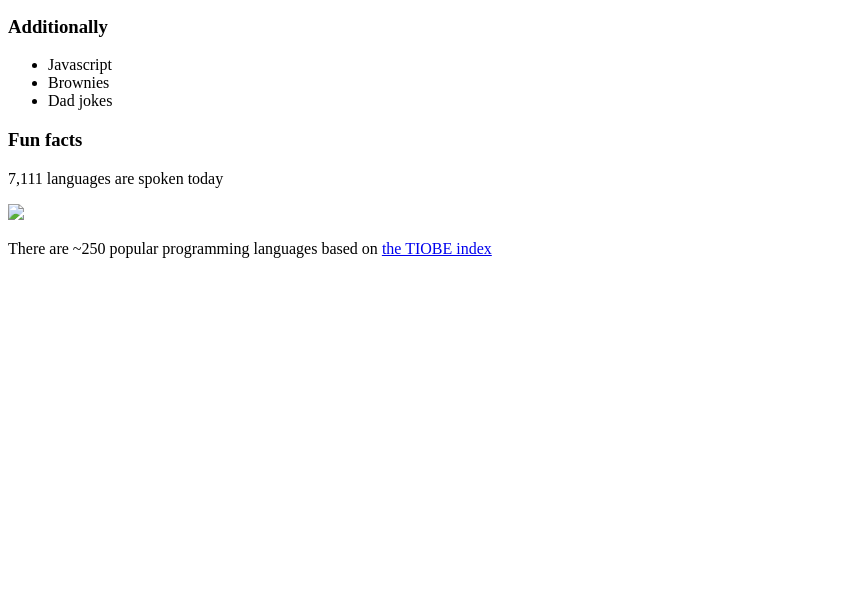
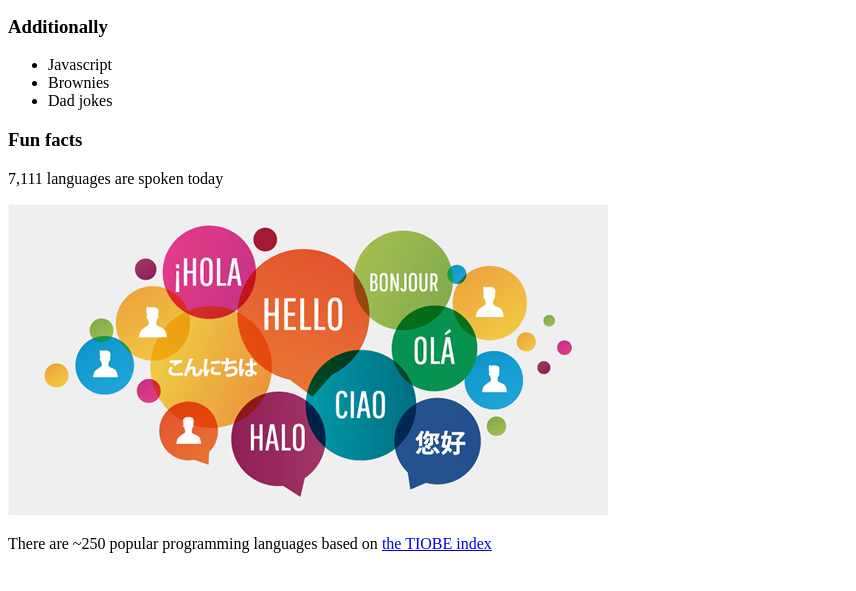
Before and after one commit to Anzer21/m1-0-htmlcss--SOLUTIONS, a plain HTML site: page m1-1-htmlcss--html/exercise-5/index.html in a window 1280 px wide. Shown: the part 101-692 px from the top of the page, without its empty margins (0-856 px from the left). Drawn offline with Linux system fonts and the light colour scheme.

Commit message:
Update index.html

```diff
--- a/m1-1-htmlcss--html/exercise-5/index.html
+++ b/m1-1-htmlcss--html/exercise-5/index.html
@@ -14,7 +14,7 @@
     </ul>
     <h3>Fun facts</h3>
     <p>7,111 languages are spoken today</p>
-    <img src="../imgs/languages.png" />
+    <img src="./imgs/languages.png" />
     <p>
       There are ~250 popular programming languages based on
       <a href="https://www.tiobe.com/tiobe-index/" target="_blank"
```
